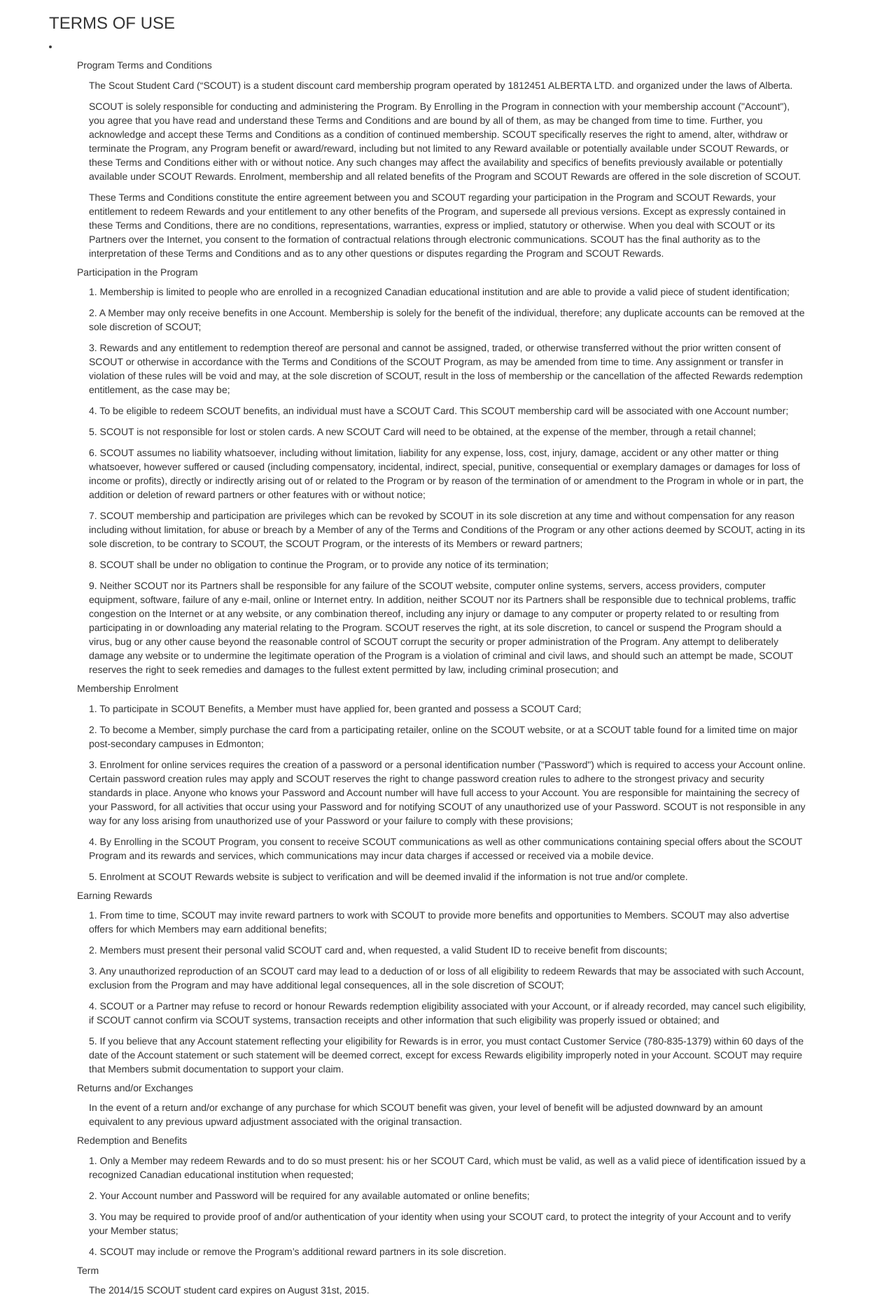
After one commit to leyuan/Scout, a PHP site: page /terms-of-use.html in a window 1280 px wide. The commit adds this page. Shown: the whole page at 70% size. Run offline with PHP 8.4, Linux system fonts and the light colour scheme; some libraries are stand-ins or nearby versions.

Commit message:
Feedback ／ Terms of Use

```diff
--- a/assets/css/scout-customize.css
+++ b/assets/css/scout-customize.css
@@ -90,6 +90,18 @@
     z-index: 100;
 }
 
+.pop-ups {
+	position: fixed;
+	margin: auto;
+	background: #fff;
+	top: 10%;
+	left: 10%;
+	width: 80%;
+	height: 80%;
+	overflow-y: scroll;
+	z-index: 200;
+}
+
 #buster-pizza-popup {
 	position: fixed;
     margin: auto;
@@ -99,17 +111,6 @@
     width: 80vw;
     height: 80vh;
     z-index: 200;
-}
-
-#get-card-popup, #ehub-popup {
-	position: fixed;
-/*    top: 50%;
-    left: 50%;
-    background: #fff;
-    max-width: 600px;
-    height: 500px;
-    margin-left: -300px;
-    margin-top: -250px;*/
 }
 
 .get-card-close-btn {
@@ -210,3 +211,73 @@
 #quantity-select {
 	-webkit-appearance: menulist-button;
 }
+
+.offline-text-container {
+	margin-left: 5%;
+	margin-top: 40px;
+	width: 85%;
+}
+
+.offline-text-container > h5 {
+	color: #1ac6ff;
+}
+
+.offline-text-container > p {
+	margin-left: 5%;
+}
+
+.terms-of-use-container {
+
+}
+
+.tou-li {
+
+}
+
+.tou-li > li {
+	color: #1ac6ff;
+}
+
+.tou-li > p {
+	margin-left: 5%;
+	width: 90%;
+
+}
+
+#your-feedback {
+	margin-top: 40px;
+	margin-bottom: 80px;
+	overflow: hidden;
+}
+
+.your-feedback-container {
+	color: #777;
+}
+
+.your-feedback-container > h5 {
+	color: #777;
+}
+
+.your-feedback-conatiner > p  {
+	color: black;
+}
+
+.fb-textarea {
+	width: 100%;
+	height: 200px;
+}
+
+.fb-text {
+	height: 50px;
+	border-radius: 6px;
+}
+
+#tof-link {
+	color: white;
+	text-decoration: underline;
+}
+
+#tof-link:hover {
+	color: white;
+
+}
--- /dev/null
+++ b/terms-of-use.html
@@ -0,0 +1,112 @@
+<!DOCTYPE html>
+<html>
+	<head>
+		<title>Demo</title>
+		<meta charset="utf-8">
+		<meta http-equiv="X-UA-Compatible" content="IE=edge,chrome=1">
+	    <meta name="description" content="Demo project">
+		<meta name="viewport" content="width=device-width, initial-scale=1">
+		<link rel="stylesheet" href="http://netdna.bootstrapcdn.com/bootstrap/3.0.3/css/bootstrap.min.css">
+		<link rel="stylesheet" type="text/css" href="assets/css/scout-customize.css">
+		<style type="text/css"></style>
+	</head>
+	<body>
+		<div class="container terms-of-use-container">
+			<h3> TERMS OF USE </h3>
+			<li class="tou-li">
+				<ul><h5>Program Terms and Conditions</h5></ul>
+				<p>
+					The Scout Student Card (“SCOUT) is a student discount card membership program operated by 1812451 ALBERTA LTD. and organized under the laws of Alberta.
+				</p>
+				<p>
+					SCOUT is solely responsible for conducting and administering the Program. By Enrolling in the Program in connection with your membership account ("Account"), you agree that you have read and understand these Terms and Conditions and are bound by all of them, as may be changed from time to time. Further, you acknowledge and accept these Terms and Conditions as a condition of continued membership. SCOUT specifically reserves the right to amend, alter, withdraw or terminate the Program, any Program benefit or award/reward, including but not limited to any Reward available or potentially available under SCOUT Rewards, or these Terms and Conditions either with or without notice. Any such changes may affect the availability and specifics of benefits previously available or potentially available under SCOUT Rewards. Enrolment, membership and all related benefits of the Program and SCOUT Rewards are offered in the sole discretion of SCOUT.
+				</p>
+				<p>
+					These Terms and Conditions constitute the entire agreement between you and SCOUT regarding your participation in the Program and SCOUT Rewards, your entitlement to redeem Rewards and your entitlement to any other benefits of the Program, and supersede all previous versions. Except as expressly contained in these Terms and Conditions, there are no conditions, representations, warranties, express or implied, statutory or otherwise. When you deal with SCOUT or its Partners over the Internet, you consent to the formation of contractual relations through electronic communications. SCOUT has the final authority as to the interpretation of these Terms and Conditions and as to any other questions or disputes regarding the Program and SCOUT Rewards.
+				</p>
+				<ul><h5>Participation in the Program</h5></ul>
+				<p>
+					1. Membership is limited to people who are enrolled in a recognized Canadian educational institution and are able to provide a valid piece of student identification;
+				</p>
+				<p>
+					2. A Member may only receive benefits in one Account. Membership is solely for the benefit of the individual, therefore; any duplicate accounts can be removed at the sole discretion of SCOUT;
+				</p>
+				<p>
+					3. Rewards and any entitlement to redemption thereof are personal and cannot be assigned, traded, or otherwise transferred without the prior written consent of SCOUT or otherwise in accordance with the Terms and Conditions of the SCOUT Program, as may be amended from time to time. Any assignment or transfer in violation of these rules will be void and may, at the sole discretion of SCOUT, result in the loss of membership or the cancellation of the affected Rewards redemption entitlement, as the case may be;
+				</p>
+				<p>
+					4. To be eligible to redeem SCOUT benefits, an individual must have a SCOUT Card. This SCOUT membership card will be associated with one Account number;
+				</p>
+				<p>
+					5. SCOUT is not responsible for lost or stolen cards. A new SCOUT Card will need to be obtained, at the expense of the member, through a retail channel;
+				</p>
+				<p>
+					6. SCOUT assumes no liability whatsoever, including without limitation, liability for any expense, loss, cost, injury, damage, accident or any other matter or thing whatsoever, however suffered or caused (including compensatory, incidental, indirect, special, punitive, consequential or exemplary damages or damages for loss of income or profits), directly or indirectly arising out of or related to the Program or by reason of the termination of or amendment to the Program in whole or in part, the addition or deletion of reward partners or other features with or without notice;
+				</p>
+				<p>
+					7. SCOUT membership and participation are privileges which can be revoked by SCOUT in its sole discretion at any time and without compensation for any reason including without limitation, for abuse or breach by a Member of any of the Terms and Conditions of the Program or any other actions deemed by SCOUT, acting in its sole discretion, to be contrary to SCOUT, the SCOUT Program, or the interests of its Members or reward partners;
+				</p>
+				<p>
+					8. SCOUT shall be under no obligation to continue the Program, or to provide any notice of its termination;
+				</p>
+				<p>
+					9. Neither SCOUT nor its Partners shall be responsible for any failure of the SCOUT website, computer online systems, servers, access providers, computer equipment, software, failure of any e-mail, online or Internet entry. In addition, neither SCOUT nor its Partners shall be responsible due to technical problems, traffic congestion on the Internet or at any website, or any combination thereof, including any injury or damage to any computer or property related to or resulting from participating in or downloading any material relating to the Program. SCOUT reserves the right, at its sole discretion, to cancel or suspend the Program should a virus, bug or any other cause beyond the reasonable control of SCOUT corrupt the security or proper administration of the Program. Any attempt to deliberately damage any website or to undermine the legitimate operation of the Program is a violation of criminal and civil laws, and should such an attempt be made, SCOUT reserves the right to seek remedies and damages to the fullest extent permitted by law, including criminal prosecution; and
+				</p>
+				<ul><h5>Membership Enrolment</h5></ul>
+				<p>
+					1. To participate in SCOUT Benefits, a Member must have applied for, been granted and possess a SCOUT Card;
+				</p>
+				<p>
+					2. To become a Member, simply purchase the card from a participating retailer, online on the SCOUT website, or at a SCOUT table found for a limited time on major post-secondary campuses in Edmonton;
+				</p>
+				<p>
+					3. Enrolment for online services requires the creation of a password or a personal identification number ("Password") which is required to access your Account online. Certain password creation rules may apply and SCOUT reserves the right to change password creation rules to adhere to the strongest privacy and security standards in place. Anyone who knows your Password and Account number will have full access to your Account. You are responsible for maintaining the secrecy of your Password, for all activities that occur using your Password and for notifying SCOUT of any unauthorized use of your Password. SCOUT is not responsible in any way for any loss arising from unauthorized use of your Password or your failure to comply with these provisions;
+				</p>
+				<p>
+					4. By Enrolling in the SCOUT Program, you consent to receive SCOUT communications as well as other communications containing special offers about the SCOUT Program and its rewards and services, which communications may incur data charges if accessed or received via a mobile device.
+				</p>
+				<p>
+					5. Enrolment at SCOUT Rewards website is subject to verification and will be deemed invalid if the information is not true and/or complete.
+				</p>
+				<ul><h5>Earning Rewards</h5></ul>
+				<p>
+					1. From time to time, SCOUT may invite reward partners to work with SCOUT to provide more benefits and opportunities to Members. SCOUT may also advertise offers for which Members may earn additional benefits;
+				</p>
+				<p>
+					2. Members must present their personal valid SCOUT card and, when requested, a valid Student ID to receive benefit from discounts;
+				</p>
+				<p>
+					3. Any unauthorized reproduction of an SCOUT card may lead to a deduction of or loss of all eligibility to redeem Rewards that may be associated with such Account, exclusion from the Program and may have additional legal consequences, all in the sole discretion of SCOUT;
+				</p>
+				<p>
+					4. SCOUT or a Partner may refuse to record or honour Rewards redemption eligibility associated with your Account, or if already recorded, may cancel such eligibility, if SCOUT cannot confirm via SCOUT systems, transaction receipts and other information that such eligibility was properly issued or obtained; and
+				</p>
+				<p>
+					5. If you believe that any Account statement reflecting your eligibility for Rewards is in error, you must contact Customer Service (780-835-1379) within 60 days of the date of the Account statement or such statement will be deemed correct, except for excess Rewards eligibility improperly noted in your Account. SCOUT may require that Members submit documentation to support your claim.
+				</p>
+				<ul><h5>Returns and/or Exchanges</h5></ul>
+				<p>
+					In the event of a return and/or exchange of any purchase for which SCOUT benefit was given, your level of benefit will be adjusted downward by an amount equivalent to any previous upward adjustment associated with the original transaction.
+				</p>
+				<ul><h5>Redemption and Benefits</h5></ul>
+				<p>
+					1. Only a Member may redeem Rewards and to do so must present: his or her SCOUT Card, which must be valid, as well as a valid piece of identification issued by a recognized Canadian educational institution when requested;
+				</p>
+				<p>
+					2. Your Account number and Password will be required for any available automated or online benefits;
+				</p>
+				<p>
+					3. You may be required to provide proof of and/or authentication of your identity when using your SCOUT card, to protect the integrity of your Account and to verify your Member status;
+				</p>
+				<p>
+					4. SCOUT may include or remove the Program’s additional reward partners in its sole discretion.
+				</p>
+				<ul><h5>Term</h5></ul>
+				<p>
+					The 2014/15 SCOUT student card expires on August 31st, 2015.
+				</p>
+			</li>
+		</div>
+	</body>
+	<script type="text/javascript"></script>
+</html>
```
Also changed, not shown: index.php (+83 -16 lines), assets/img/logos/busters1.png (added), assets/img/logos/busters2.png (added), assets/img/logos/ehub1.png (added), assets/img/logos/ehub2.png (added), assets/img/logos/hot1071.png (added), assets/img/logos/hot1072.png (added), assets/img/logos/lbw1.png (added), assets/img/logos/lbw2.png (added), assets/img/logos/startup1.png (added), assets/img/logos/startup2.png (added), assets/img/logos/yelp1.png (added), assets/img/logos/yelp2.png (added), 1 other file.
